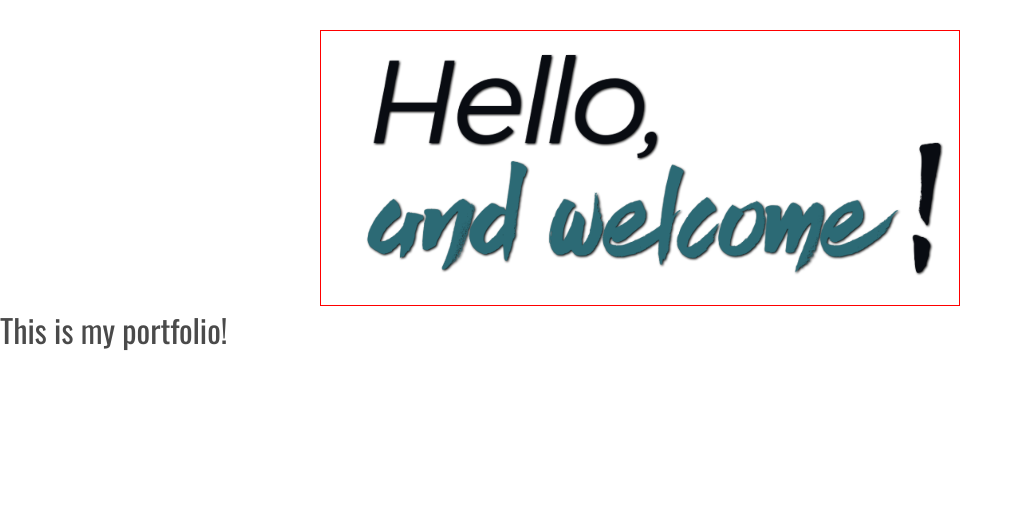
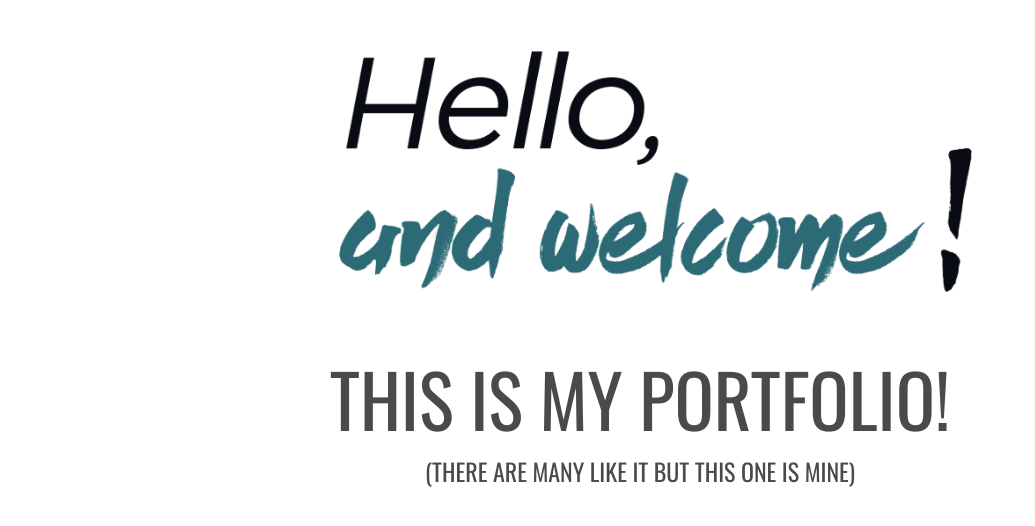
Before and after one commit to SomaRasu/somarasu.github.io, a plain HTML site: page index.html in a window 1280 px wide. Shown: the whole page, without its empty margins (0-1035 px from the left). Drawn offline with nearby package versions, Linux system fonts and the light colour scheme.

Commit message:
2017-10-15 * finished header styles + markup

```diff
--- a/index.html
+++ b/index.html
@@ -2,7 +2,7 @@
 <html>
     <head lang="en">
         <meta charset="UTF-8">
-        <title> Hey I'm Soma, Nice to Meet Ya </title>
+        <title> IAMMIKEHELLO </title>
         <link rel="stylesheet" href="styles/main.css" type="text/css">
         <link rel="stylesheet" href="styles/bulma.css" type="text/css">
         <script type="text/javascript" src="/test.js"></script>
@@ -14,7 +14,10 @@
                 <img class="intro" src="imgs/hello.png">
             </div>
             <div class="intro-copy">
-                <header> This is my portfolio! </header>
+                <header>
+                    <p> This is my portfolio! </p>
+                    <p> (there are many like it but this one is mine) </p>
+                </header>
             </div>
         </section>
     </body>
--- a/styles/main.css
+++ b/styles/main.css
@@ -8,21 +8,29 @@ html, body {
     margin: 0;
     padding: 0;
 }
+
+.intro div:first-child {
+    margin: 25px auto -33px auto;
+    width: 55%;
+}
+
 .intro img {
     display: block;
-    filter: drop-shadow(1px 1px 1px #000);
     margin: 0 auto;
 }
-.intro div:first-child {
-    border: 1px solid red;
-    margin: 30px auto auto auto;
-    width: 50%;
+.intro-copy {
+    font-family: "Open Sans", sans-serif;
+    font-size: 32px;
+    margin: 50px auto auto auto;
 }
 
 .intro-copy header {
     font-family: "Oswald", "Open Sans", sans-serif;
+    text-align: center;
+    text-transform: uppercase;
+    font-size: 73px;
 }
-.intro-copy {
-    font-family: "Open Sans", sans-serif;
-    font-size: 32px;
+
+.intro-copy header p:last-child {
+    font-size: 24px;
 }
```
